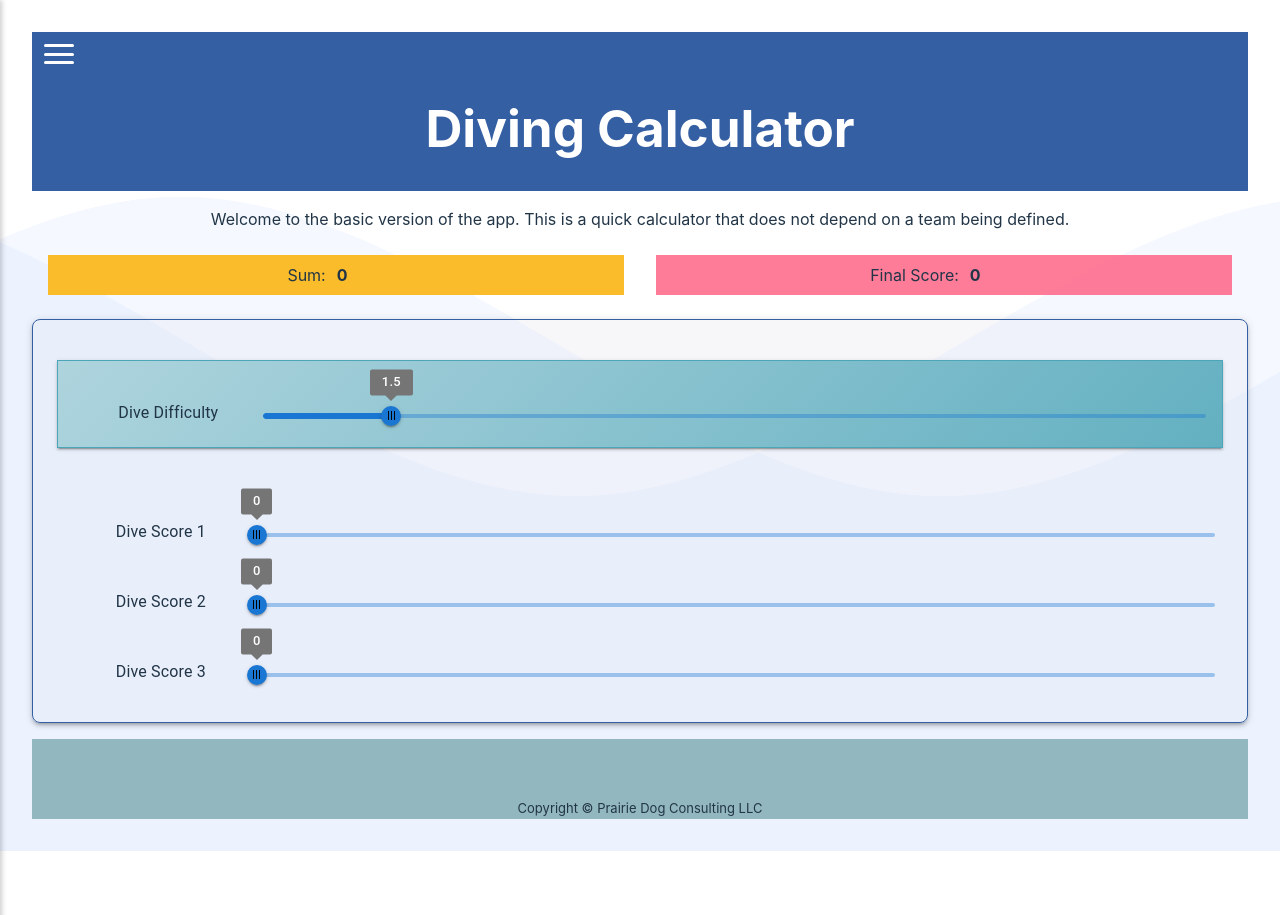
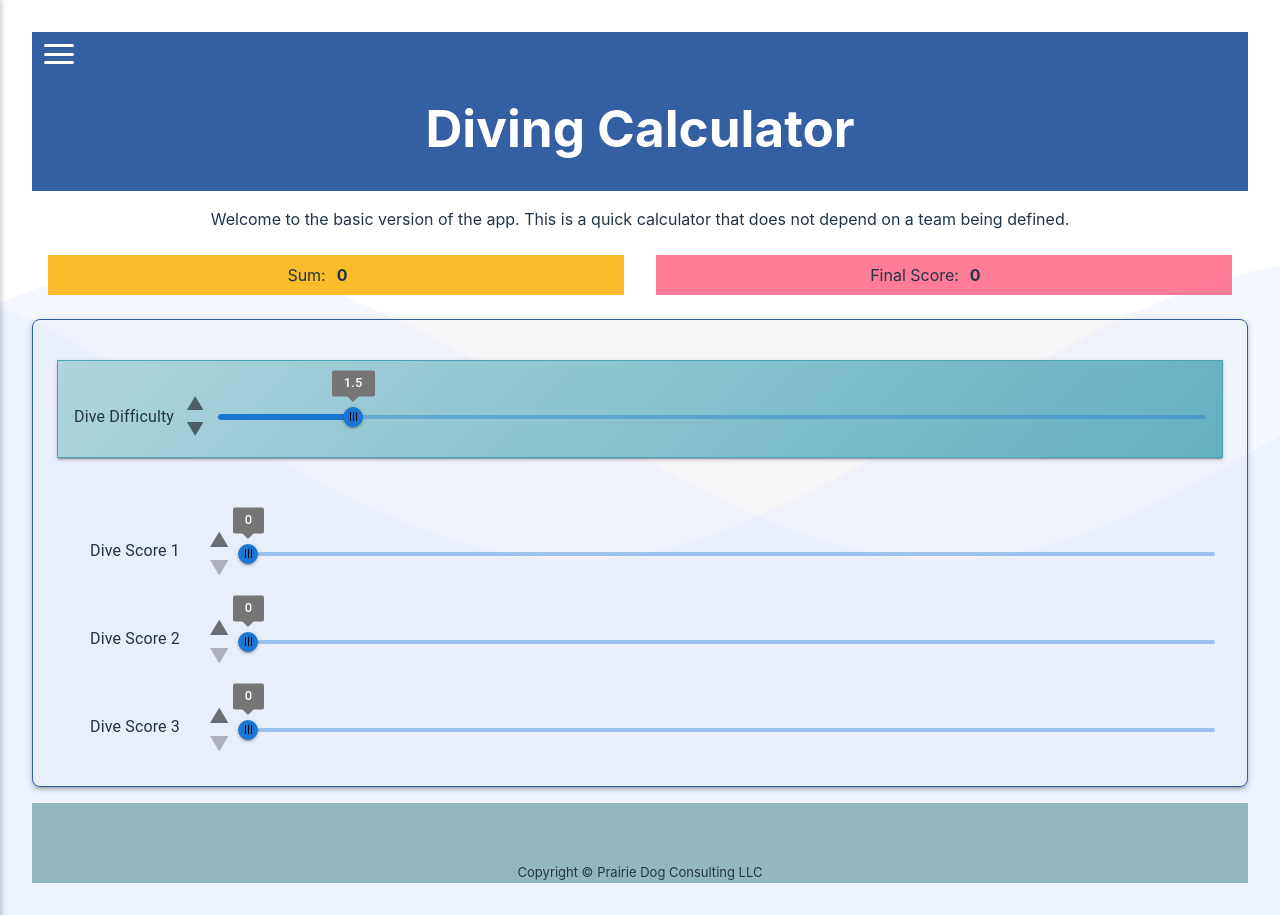
Before and after one commit to ballistic101/diving-calculator, a React (Vite) app: page /basic in a window 1280 px wide. Before the commit the page ends 851 px from the top, so only its background shows below. Built offline with nearby package versions, Linux system fonts and the light colour scheme.

Commit message:
Added up/down arrows to the Dive scores/difficulty

```diff
--- a/src/components/DiveDifficulty.tsx
+++ b/src/components/DiveDifficulty.tsx
@@ -1,6 +1,7 @@
 import Box from '@mui/material/Box';
 import Typography from '@mui/material/Typography';
 import Slider from '@mui/material/Slider';
+import IconButton from '@mui/material/IconButton';
 import BasicThumbComponent from './BasicThumbComponent';
 
 interface Props {
@@ -21,14 +22,15 @@ function DiveDifficulty({value, onChange}: Props) {
 
     const boxDiveDifficultyStyle = {
         display: "grid",
-        gridTemplateColumns: '1fr 5fr',
+        gridTemplateColumns: 'auto auto 1fr',
+        alignItems: 'center',
         mt: 2,
         mb: 2,
         ml: 1,
         mr: 1,
         pl: 2,
         pr: 2,
-        pt: 5,
+        pt: 4,
         pb: 2,
         border: 1,
         boxShadow: 2,
@@ -36,11 +38,49 @@ function DiveDifficulty({value, onChange}: Props) {
         background: 'linear-gradient(-45deg, rgb(99, 176, 193), rgb(174, 212, 221))'
     } as const;
 
+    const ArrowContainerStyle = {
+        display: 'flex',
+        flexDirection: 'column',
+        alignItems: 'center',
+        justifyContent: 'center',
+        height: 48,
+        mr: '10px'
+    } as const;
+
     return (
         <Box sx={boxDiveDifficultyStyle}>
-            <Typography id="dive-difficulty" gutterBottom>
+            <Typography id="dive-difficulty" sx={{ alignSelf: 'center', whiteSpace: 'nowrap', mr: 1 }}>
                 Dive Difficulty
             </Typography>
+
+            <Box sx={ArrowContainerStyle} aria-hidden={false}>
+                <IconButton
+                    size="small"
+                    aria-label={`increase dive difficulty`}
+                    onClick={() => {
+                        const next = Math.min(3.4, Number((value + 0.1).toFixed(2)));
+                        onChange(next);
+                    }}
+                    disabled={value >= 3.4}
+                    sx={{ padding: 0.5 }}
+                >
+                    <span aria-hidden style={{ fontSize: 18, lineHeight: 1 }}>▲</span>
+                </IconButton>
+
+                <IconButton
+                    size="small"
+                    aria-label={`decrease dive difficulty`}
+                    onClick={() => {
+                        const prev = Math.max(1.2, Number((value - 0.1).toFixed(2)));
+                        onChange(prev);
+                    }}
+                    disabled={value <= 1.2}
+                    sx={{ padding: 0.5 }}
+                >
+                    <span aria-hidden style={{ fontSize: 18, lineHeight: 1 }}>▼</span>
+                </IconButton>
+            </Box>
+
             <Slider
                 aria-label="Dive Difficulty"
                 min={1.2}
--- a/src/components/DiveScore.tsx
+++ b/src/components/DiveScore.tsx
@@ -1,6 +1,7 @@
 import Box from '@mui/material/Box';
 import Typography from '@mui/material/Typography';
 import Slider from '@mui/material/Slider';
+import IconButton from '@mui/material/IconButton';
 import BasicThumbComponent from './BasicThumbComponent';
 
 interface Props {
@@ -18,12 +19,22 @@ function DiveScore({title, id, value, onChange}: Props) {
 
     const ItemDiveScoreStyle = {
         display: "grid",
-        gridTemplateColumns: '1fr 5fr',
+        gridTemplateColumns: 'minmax(80px, 140px) auto 1fr',
+        alignItems: 'center',
         mt: 2,
         mb: 2,
         pl: 2,
         pr: 2,
         pt: 3
+    } as const;
+
+    const ArrowContainerStyle = {
+        display: 'flex',
+        flexDirection: 'column',
+        alignItems: 'center',
+        justifyContent: 'center',
+        height: 48,
+        mr: '15px'
     } as const;
 
     return (
@@ -32,6 +43,35 @@ function DiveScore({title, id, value, onChange}: Props) {
             <Typography id={id} gutterBottom>
                 {title}
             </Typography>
+
+            <Box sx={ArrowContainerStyle} aria-hidden={false}>
+                <IconButton
+                    size="small"
+                    aria-label={`increase ${title}`}
+                    onClick={() => {
+                        const next = Math.min(10, Number((value + 0.5).toFixed(2)));
+                        onChange(null as unknown as Event, next);
+                    }}
+                    disabled={value >= 10}
+                    sx={{ padding: 0.5 }}
+                >
+                    <span aria-hidden style={{ fontSize: 20, lineHeight: 1 }}>▲</span>
+                </IconButton>
+
+                <IconButton
+                    size="small"
+                    aria-label={`decrease ${title}`}
+                    onClick={() => {
+                        const prev = Math.max(0, Number((value - 0.5).toFixed(2)));
+                        onChange(null as unknown as Event, prev);
+                    }}
+                    disabled={value <= 0}
+                    sx={{ padding: 0.5 }}
+                >
+                    <span aria-hidden style={{ fontSize: 20, lineHeight: 1 }}>▼</span>
+                </IconButton>
+            </Box>
+
             <Slider id={id}
                 aria-label={title}
                 min={0}
```
Also changed, not shown: 1 other file (tests, documents, lock files or other folders).
